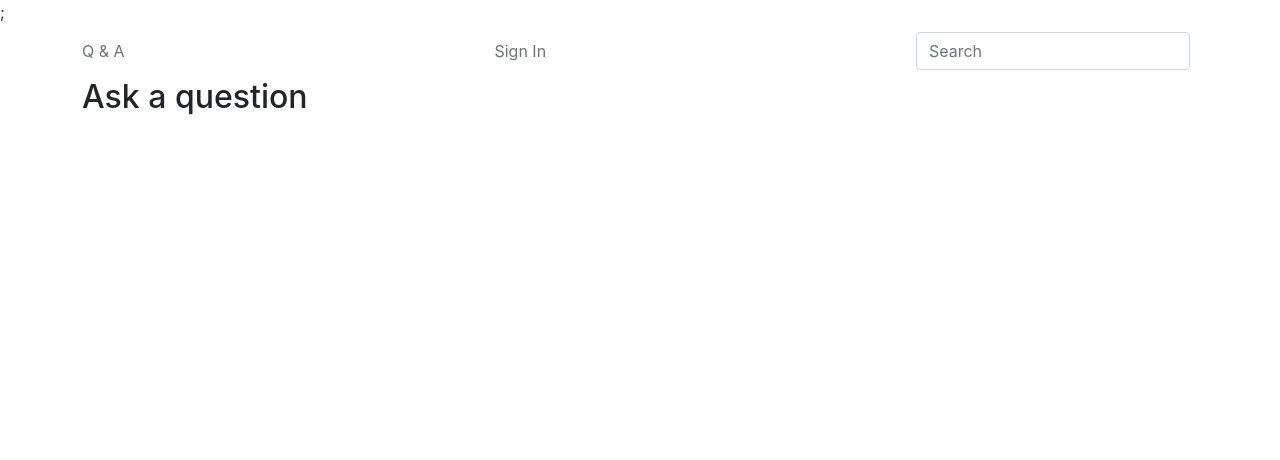
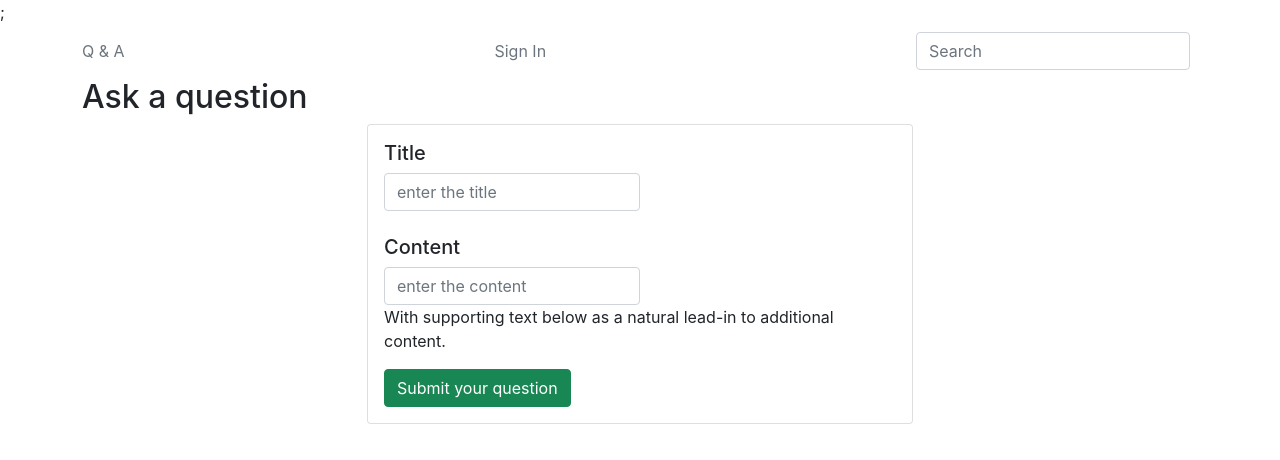
Before and after one commit to WissemHajbi/Quiz-frontend, a React (Create React App) app: page /ask in a window 1280 px wide. Shown: the top 460 px of the page. Built offline with nearby package versions, Linux system fonts and the light colour scheme.

Commit message:
Add: add askpage and answer frontend

```diff
--- a/package.json
+++ b/package.json
@@ -15,6 +15,7 @@
     "history": "^5.3.0",
     "react": "^18.2.0",
     "react-dom": "^18.2.0",
+    "react-hook-form": "^7.42.1",
     "react-router-dom": "^6.6.1",
     "react-scripts": "5.0.1",
     "typescript": "^4.9.4",
--- a/src/AskPage.tsx
+++ b/src/AskPage.tsx
@@ -1,7 +1,53 @@
 import { Page } from "./Page";
+import { useForm } from "react-hook-form";
+
+type FormData = {
+    title: string;
+    content: string;
+};
 
 export const AskPage = () => {
-    return <Page title="Ask a question">{null}</Page>;
+    const { register } = useForm<FormData>();
+
+    return (
+        <Page title="Ask a question">
+            <div className="container d-flex justify-content-center">
+                <div className="card" style={{ width: "50%" }}>
+                    <div className="card-body d-flex justify-content-center">
+                        <form action="">
+                            <h5 className="card-title">Title</h5>
+                            <input
+                                {...register("title")}
+                                type="text"
+                                className="form-control"
+                                id="title"
+                                name="title"
+                                placeholder="enter the title"
+                                style={{ width: "50%" }}
+                            />
+                            <h5 className="card-title mt-4">Content</h5>
+                            <input
+                                {...register("content")}
+                                type="text"
+                                className="form-control"
+                                id="content"
+                                name="content"
+                                placeholder="enter the content"
+                                style={{ width: "50%" }}
+                            />
+                            <p className="card-text">
+                                With supporting text below as a natural lead-in
+                                to additional content.
+                            </p>
+                            <button type="submit" className="btn btn-success">
+                                Submit your question
+                            </button>
+                        </form>
+                    </div>
+                </div>
+            </div>
+        </Page>
+    );
 };
 
 export default AskPage;
--- a/src/Header.tsx
+++ b/src/Header.tsx
@@ -1,21 +1,19 @@
 import React from "react";
 import { UserIcon } from "./Icons";
 import { Link, useSearchParams } from "react-router-dom";
+import { useForm } from "react-hook-form";
+
+type FormData = {
+    search: string;
+};
 
 export const Header = () => {
-    const handleSearchInputChange = (
-        e: React.ChangeEvent<HTMLInputElement>
-    ) => {
-        setSearch(e.target.value);
-    };
-
+    const { register } = useForm<FormData>();
     const [searchParams] = useSearchParams();
     const critiria = searchParams.get("critiria") || "";
-    const [search, setSearch] = React.useState(critiria);
 
     const handleSubmit = (e: React.FormEvent) => {
         e.preventDefault();
-        console.log(search);
     };
 
     return (
@@ -29,11 +27,11 @@ export const Header = () => {
             </Link>
             <form className="d-flex" role="search" onSubmit={handleSubmit}>
                 <input
+                    {...register("search")}
                     className="form-control me-2"
                     type="search"
                     placeholder="Search"
-                    value={search}
-                    onChange={handleSearchInputChange}
+                    defaultValue={critiria}
                 />
             </form>
         </div>
--- a/src/QuestionPage.tsx
+++ b/src/QuestionPage.tsx
@@ -3,6 +3,11 @@ import React from "react";
 import { useParams } from "react-router-dom";
 import { QuestionData, getQuestion } from "./questionsData";
 import { AnswersList } from "./AnswerList";
+import { useForm } from "react-hook-form";
+
+type FormData = {
+    content: string;
+};
 
 export const QuestionPage = () => {
     const [question, setQuestion] = React.useState<QuestionData | null>(null);
@@ -37,6 +42,21 @@ export const QuestionPage = () => {
                     <AnswersList
                         data={question === null ? undefined : question.answers}
                     />
+                    <div className="container">
+                        <form>
+                            <h4 className="text-secondary d-flex justify-content-center m-4">
+                                Your Answer
+                            </h4>
+                            <div className="form-floating">
+                                <textarea
+                                    className="form-control"
+                                    placeholder="Leave a comment here"
+                                    id="floatingTextarea2"
+                                    style={{ height: "100px" }}
+                                ></textarea>
+                            </div>
+                        </form>
+                    </div>
                 </blockquote>
             </div>
         </div>
```
Also changed, not shown: 1 other file (tests, documents, lock files or other folders).
